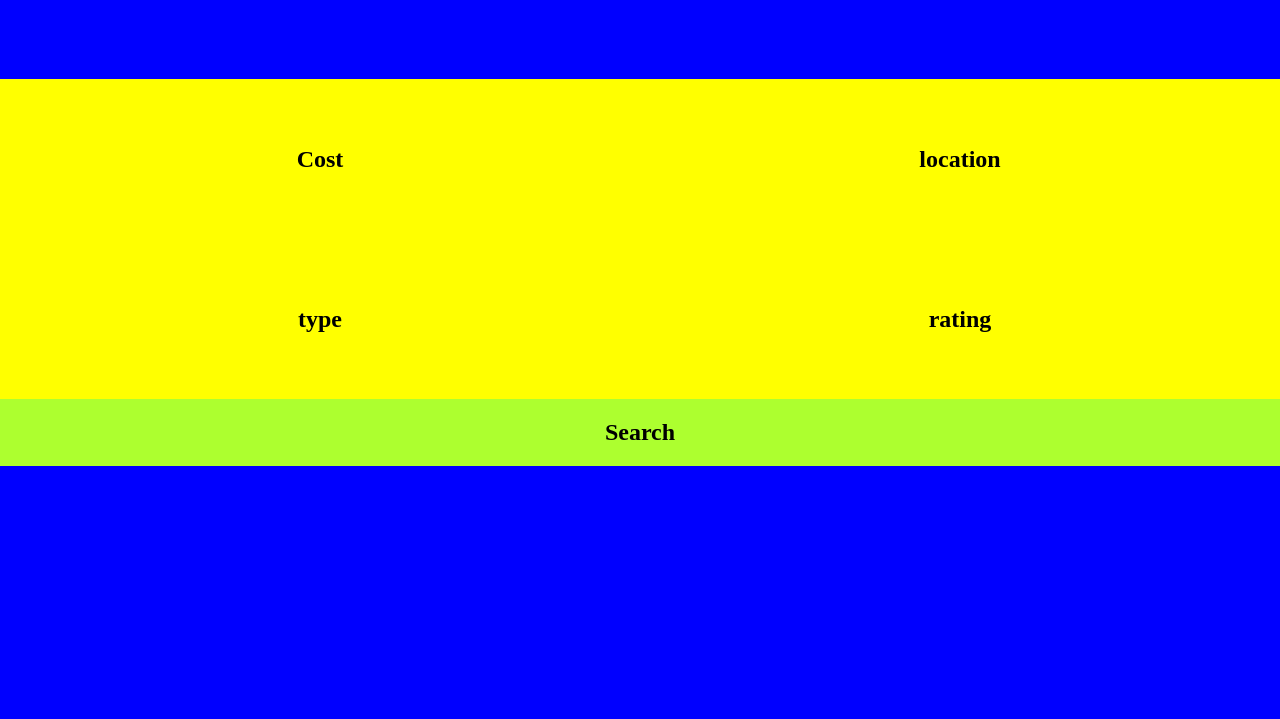
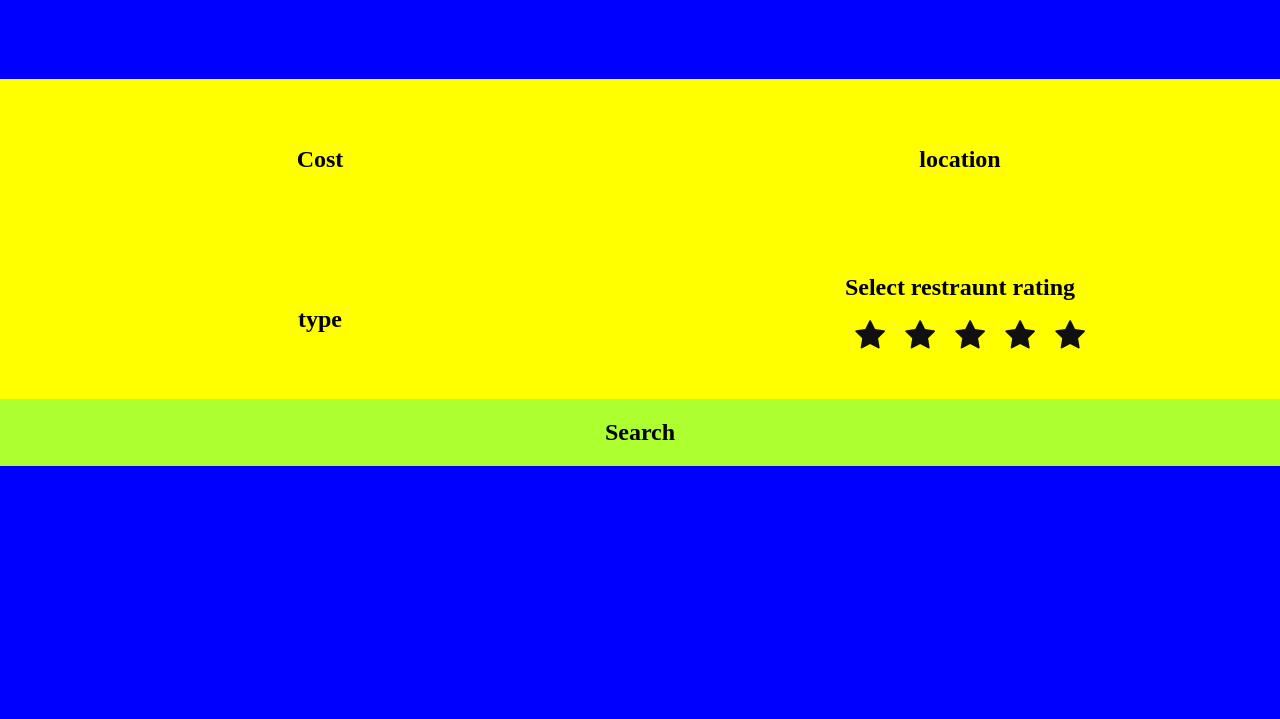
Before and after one commit to JakeA8898/FoodMaps, a PHP site: page / in a window 1280 px wide. Shown: the part 81-800 px from the top of the page. Run offline with PHP 8.4, Linux system fonts and the light colour scheme.

Commit message:
Added rating selection system

```diff
--- a/Styles/main.css
+++ b/Styles/main.css
@@ -71,6 +71,7 @@ h2{
 }
 .center{
     display: flex;
+    flex-direction: column;
     justify-content: center;
     align-items: center;
 }
@@ -85,3 +86,50 @@ h2{
     color: black;
     text-decoration: none;
 }
+
+.rating{
+    position: relative;
+    transform: rotateY(180deg);
+    display: flex;
+}
+
+.rating input{
+    display: none;
+}
+
+.rating label{
+    display: block;
+    cursor: pointer;
+    width: 50px;
+    background: yellow;
+
+}
+
+.rating label:before{
+    content: '\f005';
+    font-family: fontAwesome;
+    position: relative;
+    display: block;
+    font-size: 2rem;
+    color: #101010;
+
+}
+
+.rating label:after{
+    content: '\f005';
+    font-family: fontAwesome;
+    position: relative;
+    display: block;
+    font-size: 2rem;
+    color: #1f9cff;
+    bottom: 2rem;
+    opacity: 0;
+
+
+
+}
+.rating label:hover:after,
+.rating label:hover ~ label:after,
+.rating input:checked ~ label:after{
+    opacity: 1;
+}
--- a/index.html
+++ b/index.html
@@ -5,6 +5,7 @@
     <meta name="viewport" content="width=device-width, initial-scale=1.0">
     <meta http-equiv="X-UA-Compatible" content="ie=edge">
     <link rel="stylesheet" type="text/css" href="Styles/main.css">
+    <link href="https://stackpath.bootstrapcdn.com/font-awesome/4.7.0/css/font-awesome.min.css" rel="stylesheet">
     <title>FoodMaps</title>
 </head>
 <body>
@@ -31,9 +32,17 @@
                     <h2>type</h2>
 
                 </div>
-                <div class="raiting center option">
-                    <h2>rating</h2>
-
+                <div class="center option">
+                    <div class="description">
+                        <h2>Select restraunt rating</h2>
+                    </div>
+                    <div class="rating">
+                        <input type="radio" name="stars" class="rateBox" id=star1><label for="star1" class="rate"></label>
+                        <input type="radio" name="stars" class="rateBox" id=star2><label for="star2"class="rate"></label>
+                        <input type="radio" name="stars" class="rateBox" id=star3><label for="star3"class="rate"></label>
+                        <input type="radio" name="stars" class="rateBox" id=star4><label for="star4"class="rate"></label>
+                        <input type="radio" name="stars" class="rateBox" id=star5><label for="star5"class="rate"></label>
+                    </div>
                 </div>
 
             </div>
```
